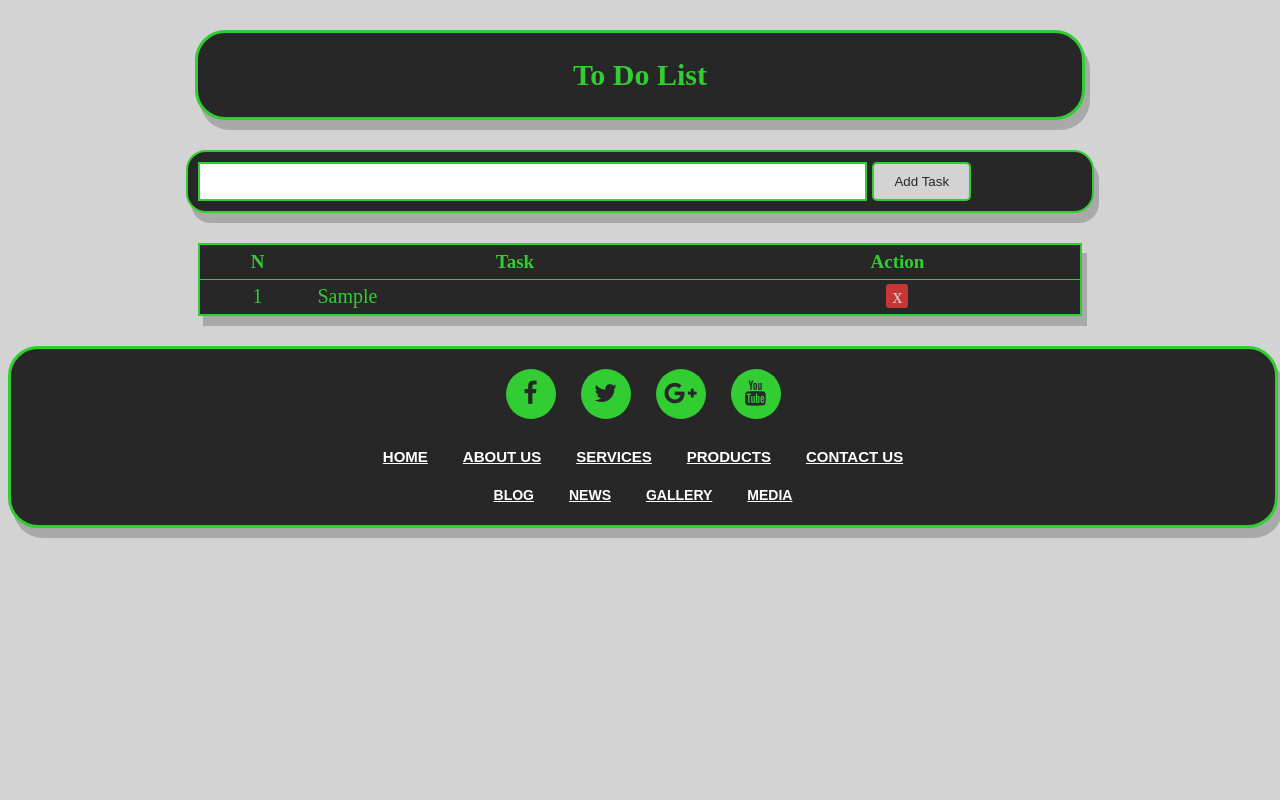
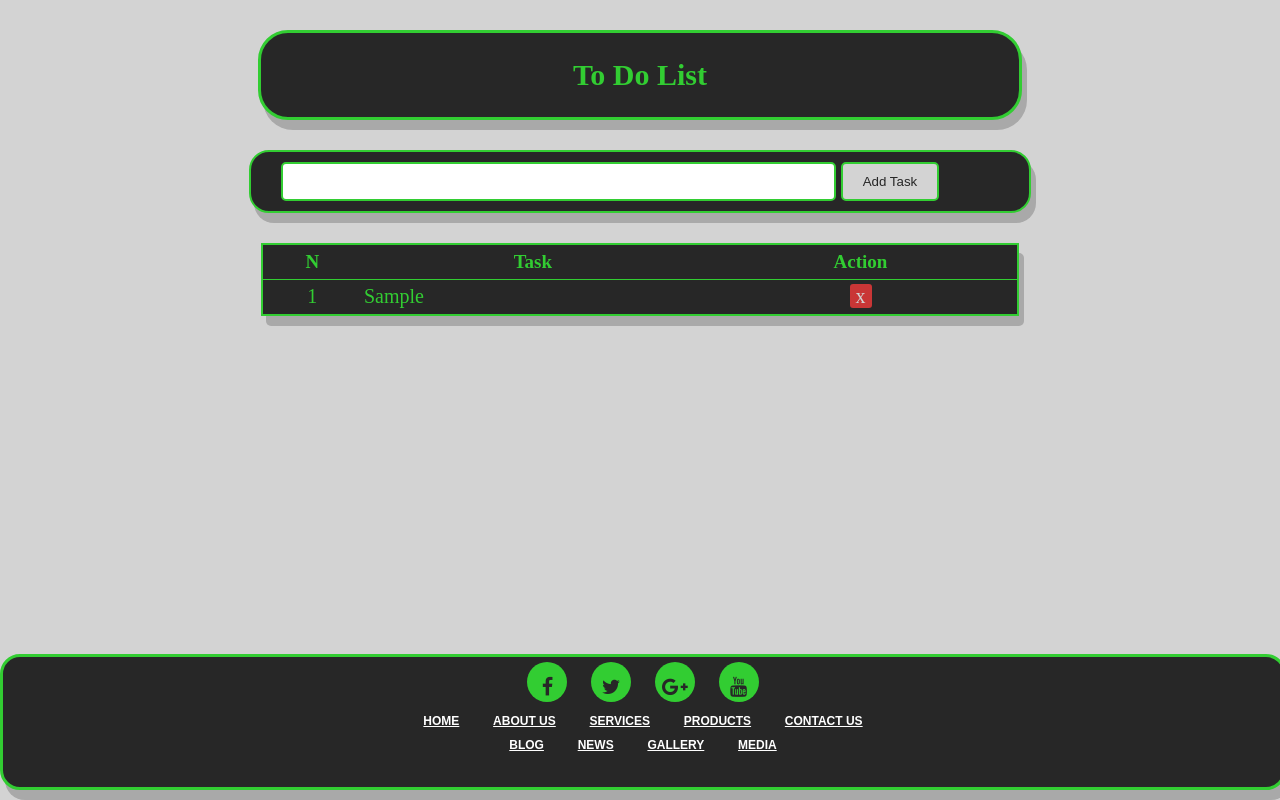
Before and after one commit to mozenaite/php-publicmap, a PHP site: page / in a window 1280 px wide. Run offline with PHP 8.4, Linux system fonts and the light colour scheme; tables that the repository leaves empty or names only in its code hold one stand-in row (values such as "Sample post").

Commit message:
add change

```diff
--- a/Public/style.css
+++ b/Public/style.css
@@ -4,7 +4,7 @@ body{
 }
 
 .heading{
-    width: 70%;
+    width: 60%;
     margin: 30px auto;
     text-align: center;
     color: #32cd32;
@@ -14,7 +14,7 @@ body{
     box-shadow: 5px 10px darkgrey;
 }
 form {
-    width: 70%;
+    width: 60%;
     margin: 30px auto;
     border-radius: 20px;
     padding: 10px;
@@ -28,10 +28,12 @@ form p{
     text-align: center;
 }
 .task_input{
-    width: 73%;
+    width: 70%;
     height: 15px;
     padding: 10px;
     border: 2px solid #32cd32;
+    border-radius: 5px;
+    margin-left: 20px;
 }
 .add_btn{
     height: 39px;
@@ -40,15 +42,16 @@ form p{
     border: 2px solid #32cd32;
     border-radius: 5px;
     padding: 5px 20px;
+
 }
 table{
-    width: 70%;
+    width: 60%;
     margin: 30px auto;
     border-collapse: collapse;
     box-shadow: 5px 10px darkgrey;
     background: #272727;
     border: 2px solid #32cd32;
-
+    border-radius: 5px;
 }
 tr{
     border-bottom: 1px solid #32cd32;
@@ -86,14 +89,19 @@ tr:hover {
 }
 .footer-div{
     width: 100%;
-    height: auto;
-    margin: 30px auto;
+    height: 15%;
+    margin: 10px auto;
     text-align: center;
     background: #272727;
     border: 3px solid #32cd32;
-    border-radius: 30px;
+    border-radius: 20px;
     box-shadow: 5px 10px darkgrey;
-    padding: 20px 0px;
+    padding: 5px 0px;
+    position: absolute;
+    left: 0%;
+    right: 0%;
+    bottom: 0%;
+    font-size: 15px;
   }
   .footer-social-icons{
   width: 100%;
@@ -107,16 +115,17 @@ tr:hover {
   }
   .footer-social-icons ul li{
   display: inline-block;
-  width: 50px;
-  height: 50px;
+  width: 40px;
+  height: 40px;
   margin: 0px 10px;
   border-radius: 100%;
   background: #32cd32;
   }
   .footer-social-icons ul li a{
     color: #272727;
-    font-size: 25px;
+    font-size: 20px;
     display: block;
+    text-align: center;
   }
   .footer-social-icons ul li a i{
     line-height: 50px;
@@ -125,7 +134,7 @@ tr:hover {
     width: 100%;
     height: auto;
     margin:auto;
-    margin-top: 25px;
+    margin-top: 10px;
   }
   .footer-menu-one ul{
     margin: 0px;
@@ -138,7 +147,7 @@ tr:hover {
   }
   .footer-menu-one ul li a{
     font-family: arial;
-    font-size: 15px;
+    font-size: 12px;
     font-weight: 600;
     color: #fff;
     text-transform: uppercase;
@@ -148,7 +157,7 @@ tr:hover {
     width: 100%;
     height: auto;
     margin:auto;
-    margin-top: 15px;
+    margin-top: 7px;
   }
   .footer-menu-two ul{
     margin: 0px;
@@ -161,7 +170,7 @@ tr:hover {
   }
   .footer-menu-two ul li a{
     font-family: arial;
-    font-size: 14px;
+    font-size: 12px;
     font-weight: 600;
     color: #fff;
     text-transform: uppercase;
```
